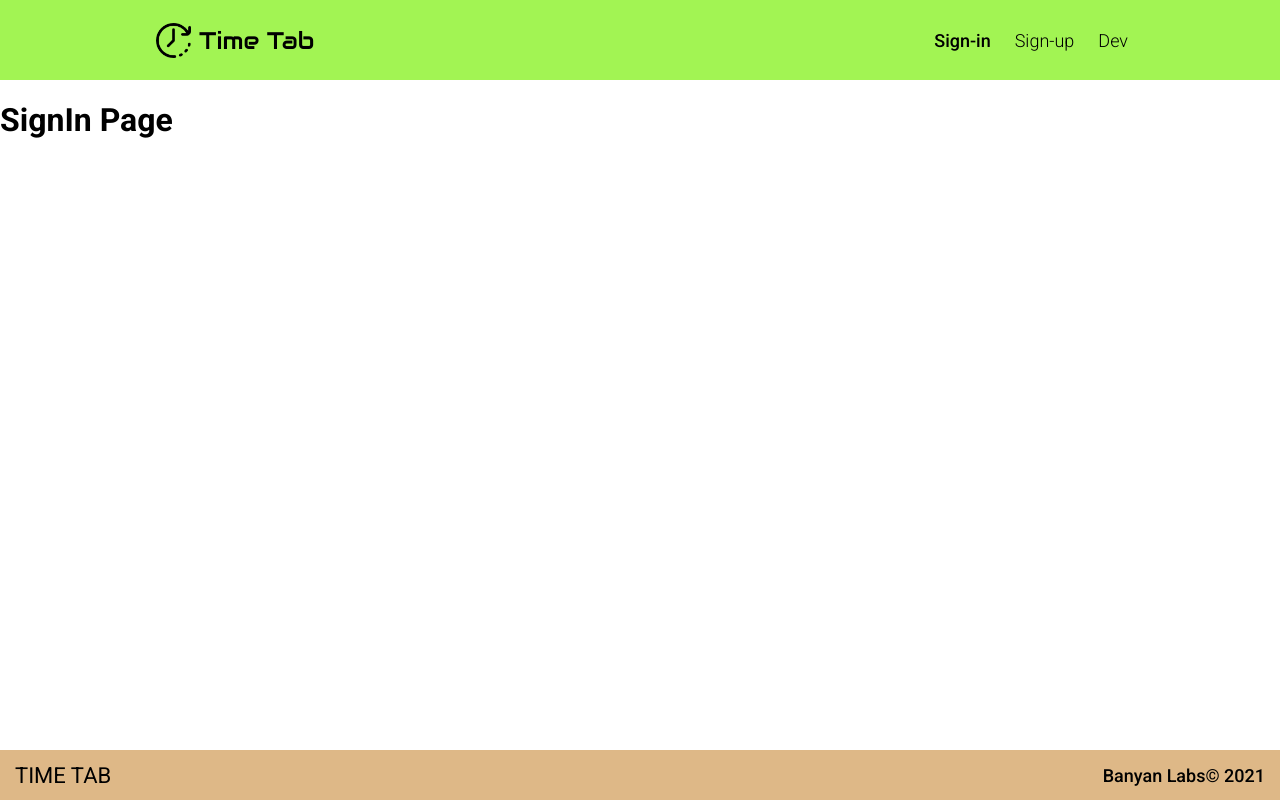
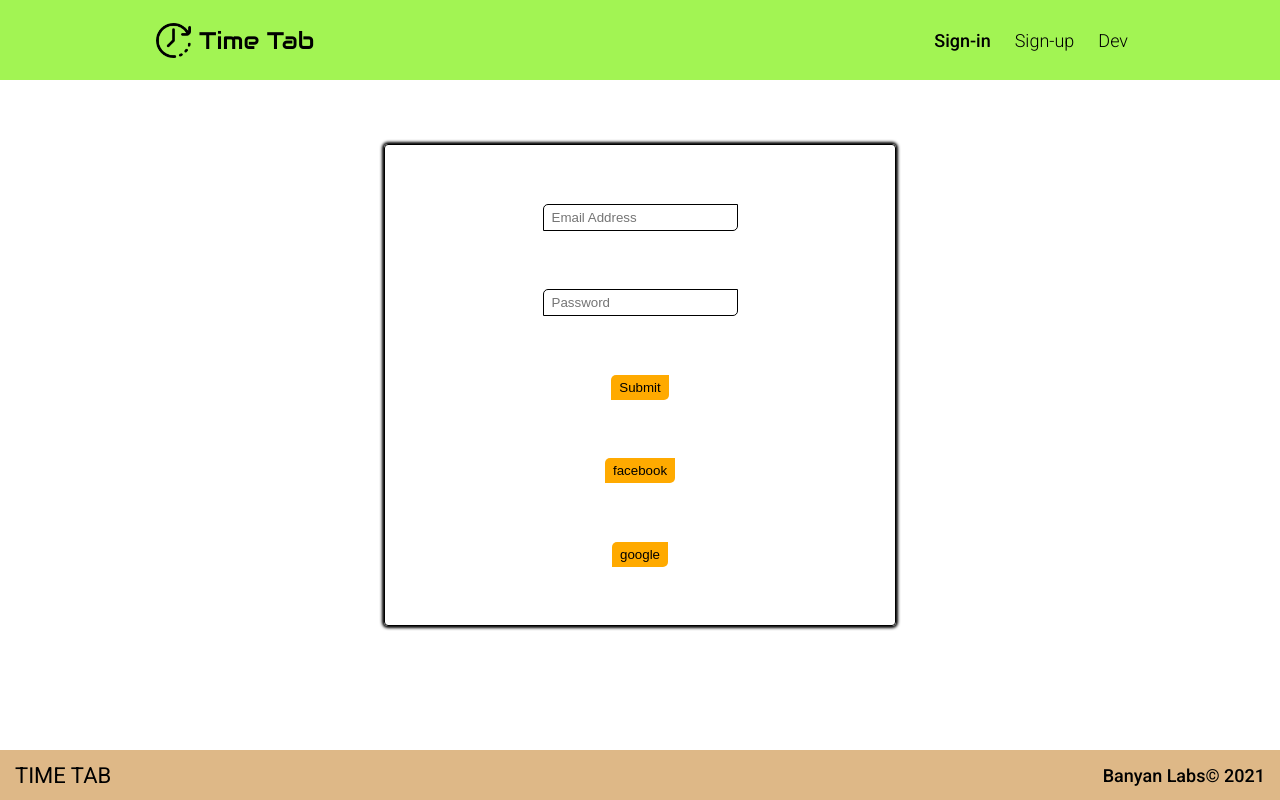
Before and after one commit to Banyan-Labs/time-tracking-app-board, a React (Create React App) app: page /sign-in in a window 1280 px wide. Built offline with nearby package versions, Linux system fonts and the light colour scheme.

Commit message:
SignIn page

```diff
--- a/src/Components/userComfermation/SignIn/index.jsx
+++ b/src/Components/userComfermation/SignIn/index.jsx
@@ -1,31 +1,34 @@
-import React, { useContext, useState } from 'react';
-import { Card } from './style';
+import React, { useState } from 'react';
+import { Card, Form } from './style';
 import Input from '../../commons/GenericInput/index';
 import Button from '../../commons/GenericButton/index';
-import { AuthContext } from '../../../Context/AuthContext';
+import axios from 'axios';
 
 const SignIn = () => {
   const [emailAddress, setEmailAddress] = useState('');
   const [password, setPassword] = useState('');
 
-  const store = useContext(AuthContext);
+  let user;
 
-  console.log(emailAddress, password, store, 'looking');
-  // sends update to context can refactor when time
-  const userUpdate = (e) => {
-    e.preventDefault();
-
-    store.setCurrentUser({
-      emailAddress: emailAddress,
-      password: password,
-    });
-
-    console.log(store.currentUser, 'click');
+  const handleSubmit = async (event) => {
+    event.preventDefault();
+    user = {
+      emailAddress,
+      password,
+    };
+    axios
+      .post('http://127.0.0.1:8080/api/test', user)
+      .then((res) => {
+        console.log(res);
+      })
+      .catch((err) => {
+        console.log('error', err);
+      });
   };
 
   return (
     <Card>
-      <form>
+      <Form onSubmit={handleSubmit}>
         <Input
           placeholder={'Email Address'}
           value={emailAddress}
@@ -41,10 +44,10 @@ const SignIn = () => {
           onChange={(e) => setPassword(e.target.value)}
         />
 
-        <Button text={'Submit'} onClick={userUpdate} />
-        <Button text={'facebook'} />
-        <Button text={'google'} />
-      </form>
+        <Button text={'Submit'} type='submit' />
+        <Button text={'facebook'} type='button' />
+        <Button text={'google'} type='button' />
+      </Form>
     </Card>
   );
 };
--- a/src/Components/userComfermation/SignIn/style.js
+++ b/src/Components/userComfermation/SignIn/style.js
@@ -1,13 +1,21 @@
 import styled from 'styled-components';
 
 export const Card = styled.div`
+  max-width: 80%;
+  min-width: 40%;
+  min-height: 80%;
+  margin-top: 5%;
+  max-height: auto;
+  border: solid black 1px;
+  border-radius: 4px;
+  box-shadow: 0px 0px 3px 2px;
+`;
+
+export const Form = styled.form`
   display: flex;
   flex-direction: column;
   justify-content: space-evenly;
   align-items: center;
-  width: 80%;
-  min-height: 90%;
-  max-height: auto;
-  border: solid black 1px;
-  box-shadow: 3px 0px 3px 2px;
+  width: 100%;
+  height: 60vh;
 `;
--- a/src/Pages/SignInPage/index.jsx
+++ b/src/Pages/SignInPage/index.jsx
@@ -1,10 +1,10 @@
 import React from 'react';
 import { PageContainer } from './style';
-
+import SignIn from '../../Components/userComfermation/SignIn';
 const SignInPage = () => {
   return (
     <PageContainer>
-      <h1>SignIn Page</h1>
+      <SignIn />
     </PageContainer>
   );
 };
--- a/src/Pages/SignInPage/style.js
+++ b/src/Pages/SignInPage/style.js
@@ -1,6 +1,10 @@
 import styled from 'styled-components';
 
 export const PageContainer = styled.div`
+  display: flex;
+  flex-direction: column;
+  justify-content: center;
+  align-items: center;
   width: 100%;
   height: 100%;
 `;
```
